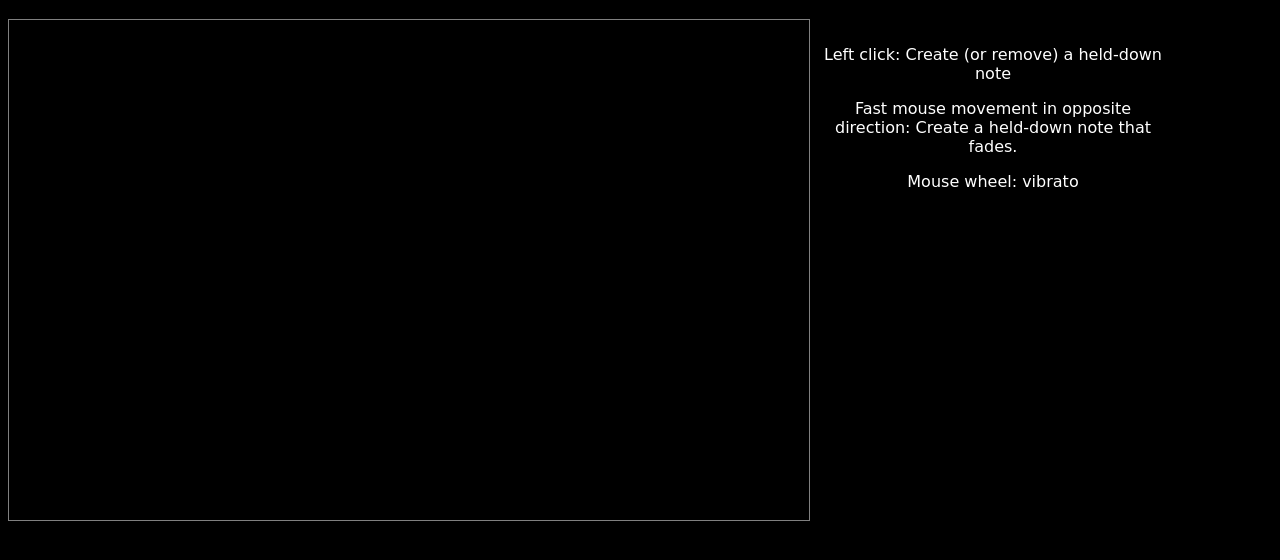
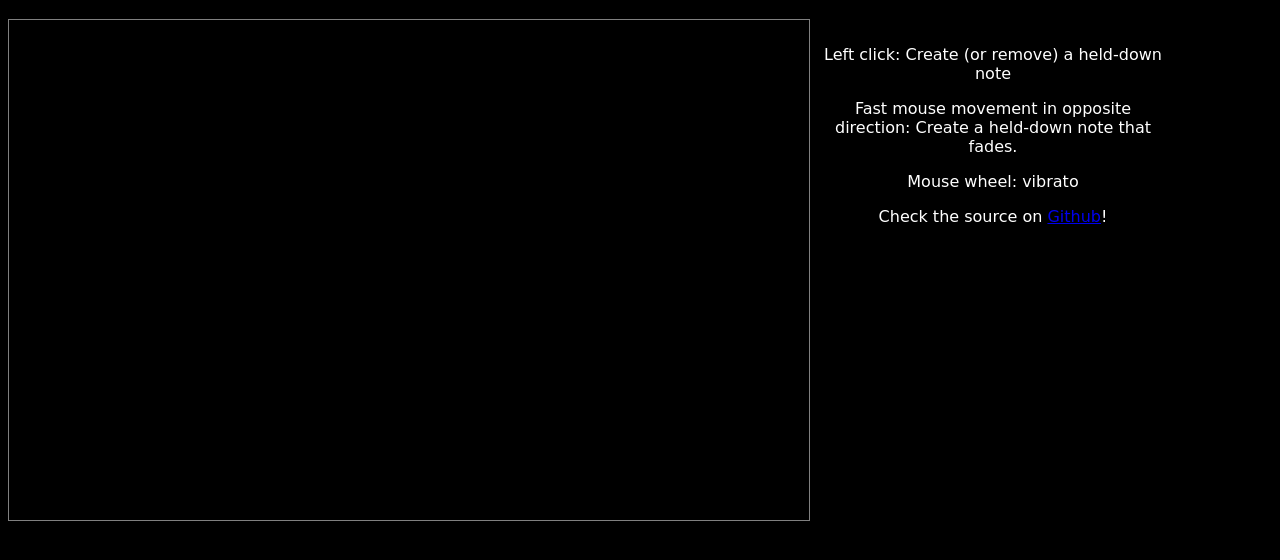
Before and after one commit to seanyeh/lazynotes, a plain HTML site: page index.html in a window 1280 px wide. Shown: the part 100-660 px from the top of the page. Drawn offline with nearby package versions, Linux system fonts and the light colour scheme; some packages are replaced by stand-ins of ours; a script that the page names is missing; a web font is replaced by a local one.

Commit message:
Add github link

```diff
--- a/index.html
+++ b/index.html
@@ -29,6 +29,10 @@
             <p>
             Mouse wheel: vibrato
             </p>
+            <p>
+            Check the source on <a
+            href="http://github.com/seanyeh/lazynotes">Github</a>!
+            </p>
         </div>
     </div>
 </body>
```
